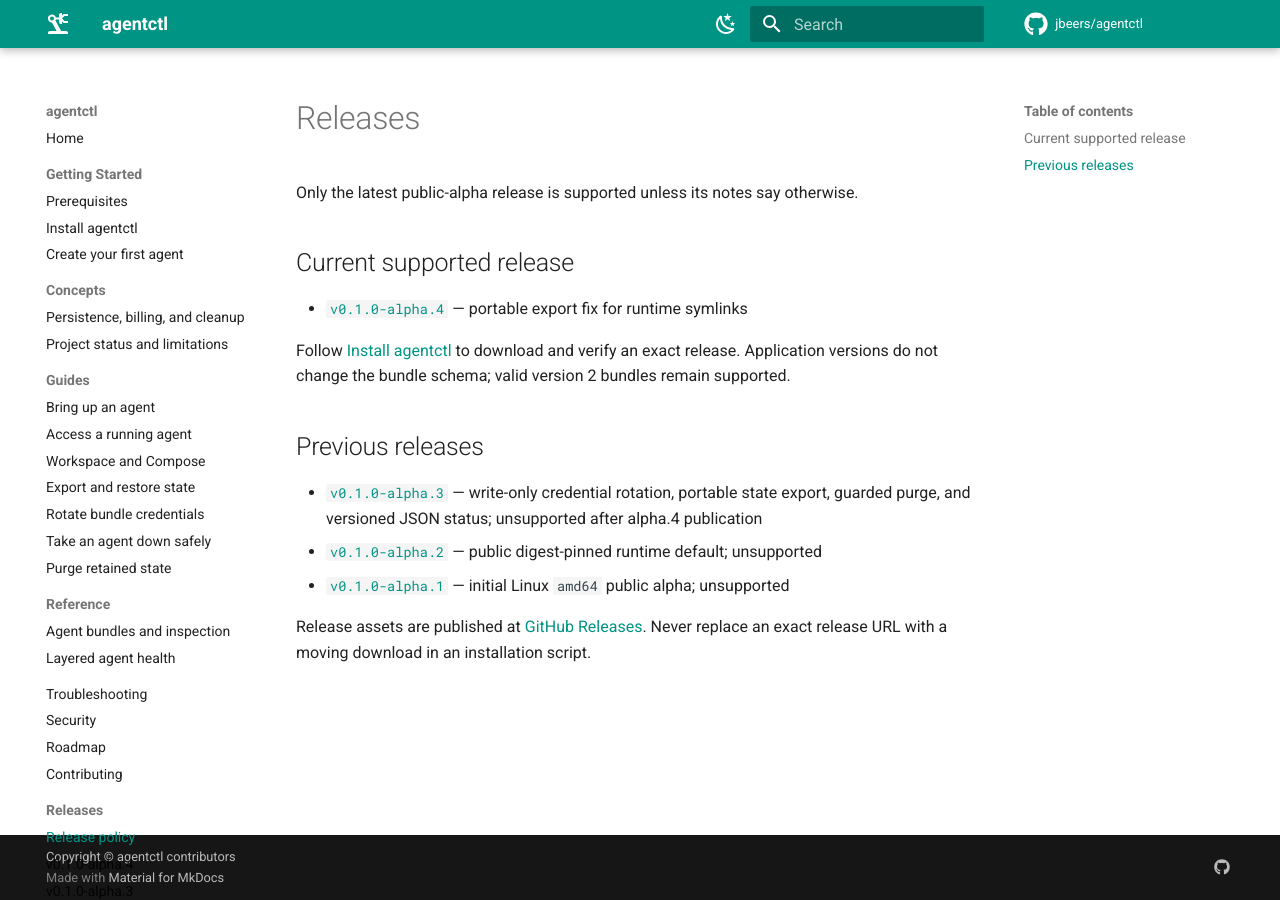
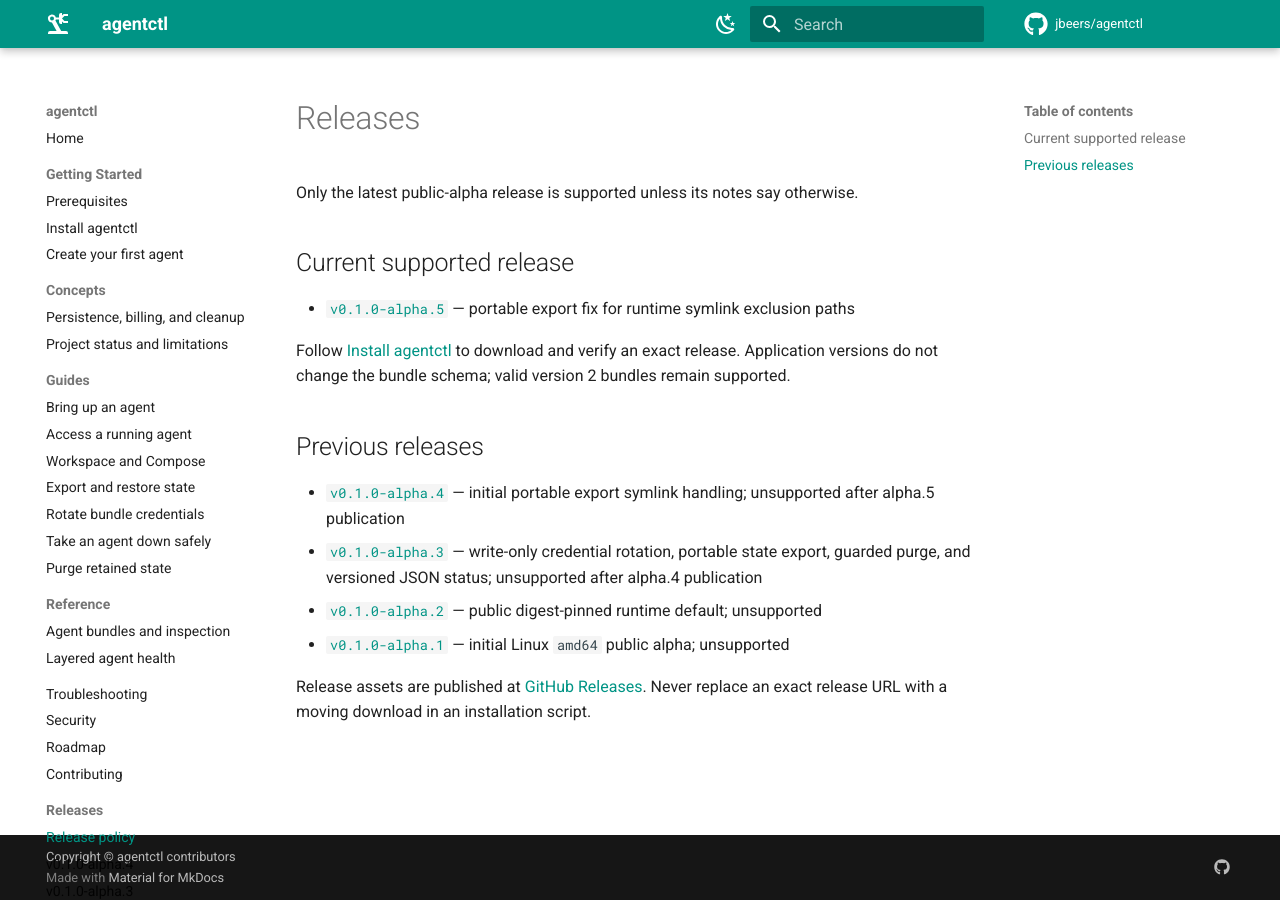
Before and after one commit to jbeers/agentctl, an MkDocs documentation site: the page built from docs/releases/index.md, in a window 1280 px wide. Built offline with MkDocs 1.6.1 and Material for MkDocs 9.7.7, drawn with Linux system fonts in a browser that asks for light colours; comment, search, counter and statistics services are not loaded.

Commit message:
Fix live export symlink exclusion paths

```diff
--- a/box.json
+++ b/box.json
@@ -1,6 +1,6 @@
 {
     "name": "agentctl",
-    "version": "0.1.0-alpha.4",
+    "version": "0.1.0-alpha.5",
     "slug": "agentctl",
     "description": "Provision disposable private Hermes coding agents on DigitalOcean",
     "homepage": "https://github.com/jbeers/agentctl",
--- a/docs/releases/index.md
+++ b/docs/releases/index.md
@@ -4,12 +4,13 @@ Only the latest public-alpha release is supported unless its notes say otherwise
 
 ## Current supported release
 
-- [`v0.1.0-alpha.4`](v0.1.0-alpha.4.md) — portable export fix for runtime symlinks
+- [`v0.1.0-alpha.5`](v0.1.0-alpha.5.md) — portable export fix for runtime symlink exclusion paths
 
 Follow [Install agentctl](../install.md) to download and verify an exact release. Application versions do not change the bundle schema; valid version 2 bundles remain supported.
 
 ## Previous releases
 
+- [`v0.1.0-alpha.4`](v0.1.0-alpha.4.md) — initial portable export symlink handling; unsupported after alpha.5 publication
 - [`v0.1.0-alpha.3`](v0.1.0-alpha.3.md) — write-only credential rotation, portable state export, guarded purge, and versioned JSON status; unsupported after alpha.4 publication
 - [`v0.1.0-alpha.2`](v0.1.0-alpha.2.md) — public digest-pinned runtime default; unsupported
 - [`v0.1.0-alpha.1`](v0.1.0-alpha.1.md) — initial Linux `amd64` public alpha; unsupported
```
Also changed, not shown: docs/install.md (+1 -1 lines), docs/releases/v0.1.0-alpha.5.md (added, +39 -0 lines), 2 other files.
